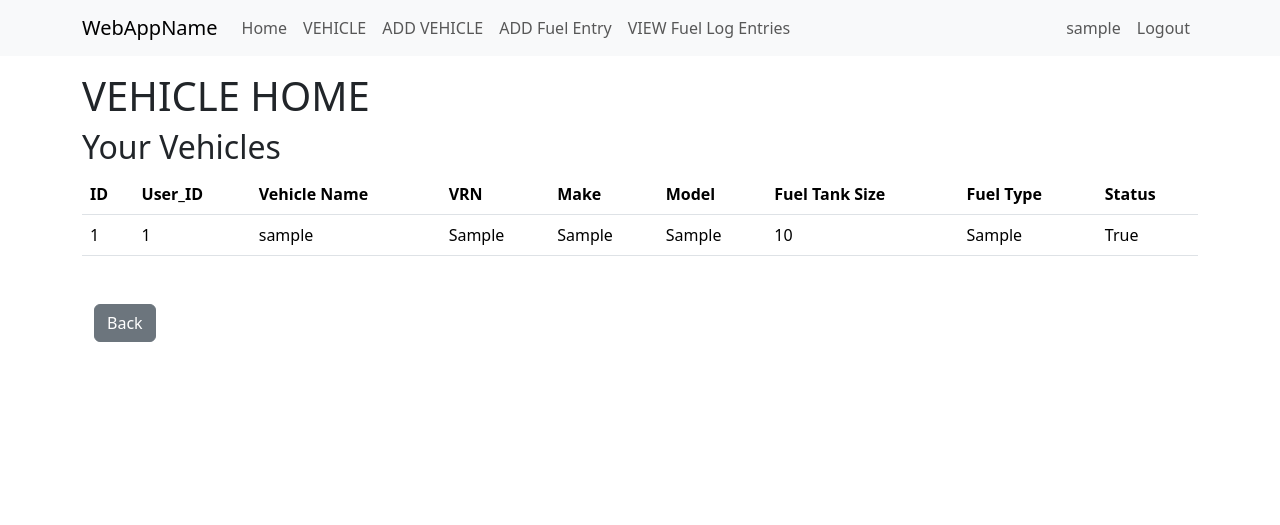
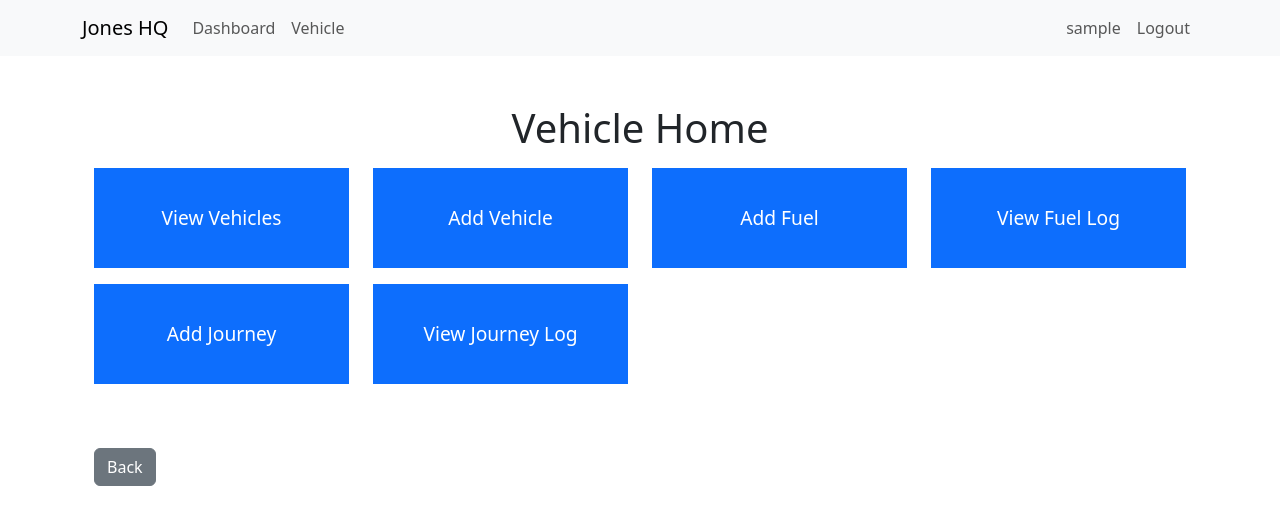
Before and after one commit to KeironTJ/BudgetApp, a Flask app: page /vehicle_home in a window 1280 px wide. Shown: the top 525 px of the page. Run offline with Flask 3, Linux system fonts and the light colour scheme; a user stored in the database is signed in; tables that the repository leaves empty hold one stand-in row (values such as "Sample post").

Commit message:
Updated Layour to support new JonesHQ setup.
Fixed database error

```diff
--- a/app/templates/auth/login.html
+++ b/app/templates/auth/login.html
@@ -26,7 +26,9 @@
         <p class="customp">{{ form.submit(class="custombutton") }}</p>
     </form>
 
-    <p class="customp">New User? <a class="customa" href="{{ url_for('auth.register') }}">Click to Register!</a></p>
+    <!--<p class="customp">New User? <a class="customa" href="{{ url_for('auth.register') }}">Click to Register!</a></p>
+    HIDDEN TO PREVENT NEW REGISTRATIONS
+    -->
 
 </div>
 
--- a/app/templates/base.html
+++ b/app/templates/base.html
@@ -10,7 +10,7 @@
     {% if title %}
     <title>{{ title }}</title>
     {% else %}
-    <title>WebAppName</title>
+    <title>Jones HQ</title>
     {% endif %}
 
     <link href="https://cdn.jsdelivr.net/npm/bootstrap@5.3.2/dist/css/bootstrap.min.css"
@@ -23,7 +23,7 @@
 <body>
     <nav class="navbar navbar-expand-lg bg-body-tertiary">
         <div class="container">
-            <a class="navbar-brand" href="{{ url_for('main.index') }}">WebAppName</a>
+            <a class="navbar-brand" href="{{ url_for('main.index') }}">Jones HQ</a>
             <button class="navbar-toggler" type="button" data-bs-toggle="collapse" data-bs-target="#navbarSupportedContent" aria-controls="navbarSupportedContent" aria-expanded="false" aria-label="Toggle navigation">
                 <span class="navbar-toggler-icon"></span>
             </button>
@@ -31,23 +31,11 @@
                 <ul class="navbar-nav me-auto mb-2 mb-lg-0">
 
                     <li class="nav-item">
-                        <a class="nav-link" aria-current="page" href="{{ url_for('main.index') }}">Home</a>
+                        <a class="nav-link" aria-current="page" href="{{ url_for('main.index') }}">Dashboard</a>
                     </li>
 
                     <li class="nav-item">
-                        <a class="nav-link" aria-current="page" href="{{ url_for('vehicle.vehicle_home') }}">VEHICLE</a>
-                    </li>
-
-                    <li class="nav-item">
-                        <a class="nav-link" aria-current="page" href="{{ url_for('vehicle.vehicle_add_vehicle') }}">ADD VEHICLE</a>
-                    </li>
-
-                    <li class="nav-item">
-                        <a class="nav-link" aria-current="page" href="{{ url_for('vehicle.fuel_log_add_entry') }}">ADD Fuel Entry</a>
-                    </li>
-
-                    <li class="nav-item">
-                        <a class="nav-link" aria-current="page" href="{{ url_for('vehicle.fuel_log_view_entries') }}">VIEW Fuel Log Entries</a>
+                        <a class="nav-link" aria-current="page" href="{{ url_for('vehicle.vehicle_home') }}">Vehicle</a>
                     </li>
 
                 </ul>
--- a/app/templates/vehicle/fuel_log_add_entry.html
+++ b/app/templates/vehicle/fuel_log_add_entry.html
@@ -7,9 +7,9 @@
 <form action="" method="post">
     {{ add_fuel_data_form.hidden_tag() }}
     <p>
-        {{ add_fuel_data_form.vrn.label }}<br>
-        {{ add_fuel_data_form.vrn }}<br>
-        {% for error in add_fuel_data_form.vrn.errors %}
+        {{ add_fuel_data_form.vehicle_nickname.label }}<br>
+        {{ add_fuel_data_form.vehicle_nickname }}<br>
+        {% for error in add_fuel_data_form.vehicle_nickname.errors %}
         <span style="color: red;">[{{ error }}]</span>
         {% endfor %}
     </p>
--- a/app/templates/vehicle/vehicle_home.html
+++ b/app/templates/vehicle/vehicle_home.html
@@ -2,48 +2,43 @@
 
 {% block content %}
 
-<h1>VEHICLE HOME</h1>
+<div class="container text-center mt-5">
+
+    <h1>Vehicle Home</h1>
+
+</div>
+
+<p>
+
+</p>
 
 <div>
 
-    <div>
-        <h2>Your Vehicles</h2>
+    <div class = "container">
+
+        <div class="row">
+            <div class="col-md-6 col-lg-3 mb-3">
+                <a href="{{ url_for('vehicle.vehicle_view_vehicle') }}" class="btn btn-primary custom-button">View Vehicles</a>
+            </div>
+            <div class="col-md-6 col-lg-3 mb-3">
+                <a href="{{ url_for('vehicle.vehicle_add_vehicle') }}" class="btn btn-primary custom-button">Add Vehicle</a>
+            </div>
+            <div class="col-md-6 col-lg-3 mb-3">
+                <a href="{{ url_for('vehicle.fuel_log_add_entry') }}" class="btn btn-primary custom-button">Add Fuel</a>
+            </div>
+            <div class="col-md-6 col-lg-3 mb-3">
+                <a href="{{ url_for('vehicle.fuel_log_view_entries') }}" class="btn btn-primary custom-button">View Fuel Log</a>
+            </div>
+            <div class="col-md-6 col-lg-3 mb-3">
+                <a href="{{ url_for('vehicle.journey_add_entry') }}" class="btn btn-primary custom-button">Add Journey</a>
+            </div>
+            <div class="col-md-6 col-lg-3 mb-3">
+                <a href="{{ url_for('vehicle.journey_view_log') }}" class="btn btn-primary custom-button">View Journey Log</a>
+            </div>
+        </div>
     </div>
 
-    <div>
-        <table class="table">
-            <thead>
-                <tr>
-                  <th scope="col">ID</th>
-                  <th scope="col">User_ID</th>
-                  <th scope="col">Vehicle Name</th>
-                  <th scope="col">VRN</th>
-                  <th scope="col">Make</th>
-                  <th scope="col">Model</th>
-                  <th scope="col">Fuel Tank Size</th>
-                  <th scope="col">Fuel Type</th>
-                  <th scope="col">Status</th>
-                </tr>
-              </thead>
 
-              <body>
-                {% for vehicle in user_vehicles %}
-                    <tr>
-                        <td>{{vehicle.id}}</td>
-                        <td>{{vehicle.user_id}}</td>
-                        <td>{{vehicle.vehicle_nickname}}</td>
-                        <td>{{vehicle.vrn}}</td>
-                        <td>{{vehicle.vehicle_make}}</td>
-                        <td>{{vehicle.vehicle_model}}</td>
-                        <td>{{vehicle.vehicle_fuel_tank_size}}</td>
-                        <td>{{vehicle.vehicle_fuel_type}}</td>
-                        <td>{{vehicle.vehicle_active}}</td>
-                    </tr>
-                {% endfor %}
-
-              </body>
-        </table>
-    </div>
 
 </div>
 
--- a/app/vehicle/forms.py
+++ b/app/vehicle/forms.py
@@ -18,7 +18,7 @@ class AddVehicleDataForm(FlaskForm):
 
 
 class AddFuelDataForm(FlaskForm):
-    vrn = SelectField('VRN', validators=[DataRequired()])  # TODO: Make This a selection field
+    vehicle_nickname = SelectField('VRN', validators=[DataRequired()])  # TODO: Make This a selection field
     entry_date = DateField('Date of Fueling', validators=[DataRequired()])
     fuel_price = DecimalField('Fuel Price', validators=[DataRequired()])
     vehicle_mileage = IntegerField('Mileage', validators=[DataRequired()])
--- a/app/vehicle/routes.py
+++ b/app/vehicle/routes.py
@@ -11,10 +11,17 @@ from decimal import Decimal
 @login_required
 def vehicle_home():
 
-    user_vehicles = db.session.query(VehicleData)
+    return render_template("vehicle/vehicle_home.html",
+                           title="Vehicle Home")
 
-    return render_template("vehicle/vehicle_home.html",
-                           title="Vehicle Home",
+@bp.route('/vehicle_view_vehicle', methods=['GET', 'POST'])
+@login_required
+def vehicle_view_vehicle():
+
+    user_vehicles = db.session.query(VehicleData).filter_by(user_id=current_user.id).all()
+
+    return render_template("vehicle/vehicle_view_vehicle.html",
+                           title="View Vehicle",
                            user_vehicles = user_vehicles)
 
 
@@ -55,7 +62,7 @@ def fuel_log_add_entry():
 
     # List for SelectField to vrn choices
     vehicles = VehicleData.query.filter_by(user_id=current_user_id).all()
-    add_fuel_data_form.vrn.choices = [(vehicle.vrn, vehicle.vrn) for vehicle in vehicles]
+    add_fuel_data_form.vehicle_nickname.choices = [(vehicle.vehicle_nickname, vehicle.vehicle_nickname) for vehicle in vehicles]
 
 
     if request.method == 'POST' and add_fuel_data_form.validate():
```
Also changed, not shown: app/templates/main/index.html (+1 -25 lines), app/templates/vehicle/vehicle_view_vehicle.html (added, +50 -0 lines).
